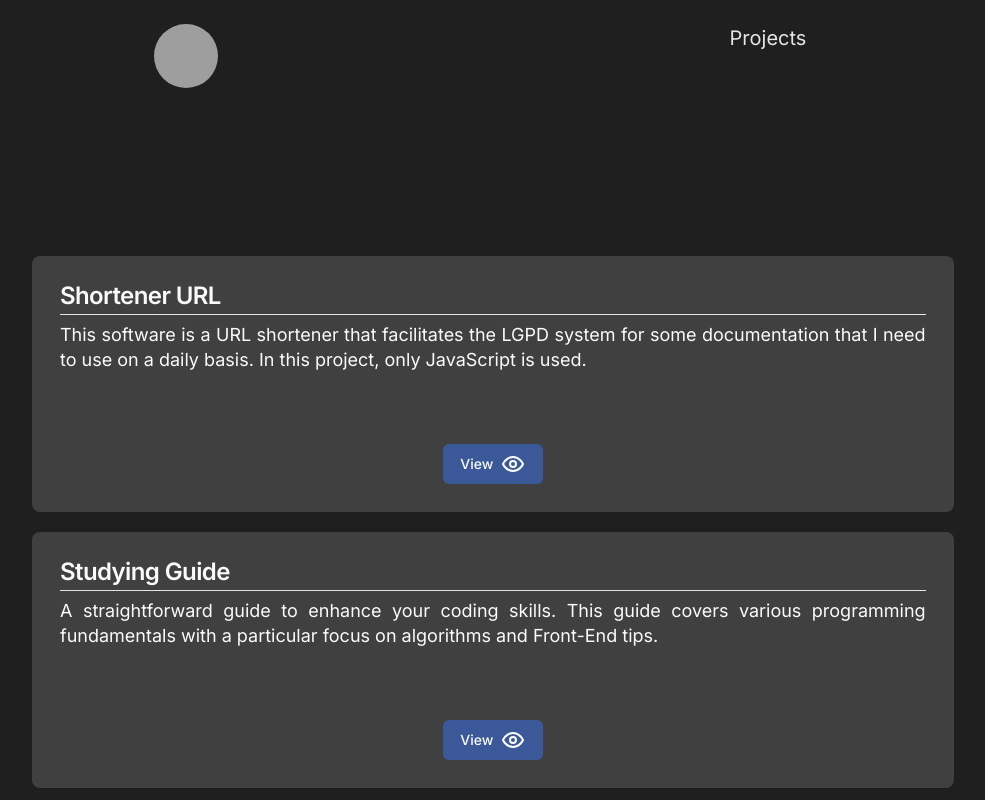
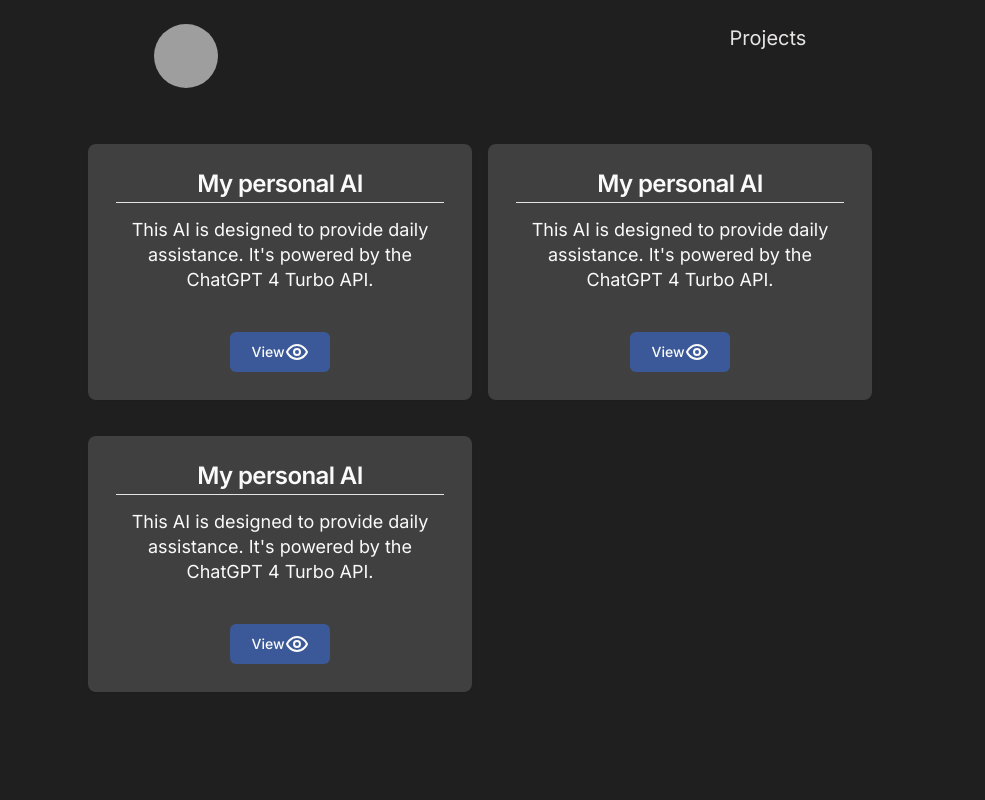
Before and after one commit to lrrrc/portfolio, a Next.js app: page /projects in a window 1280 px wide. Shown: the top 800 px of the page, without its empty margins (160-1145 px from the left). Built offline with nearby package versions, Linux system fonts and the light colour scheme; grey boxes are pictures that could not be loaded.

Commit message:
fix: css bugs

```diff
--- a/src/app/projects/page.tsx
+++ b/src/app/projects/page.tsx
@@ -6,22 +6,22 @@
     return (
         <main>
             <Header />
-            <div className="grid grid-cols-3 ml-[23rem] mr-[20rem] mt-36 max-2xl:ml-[15%] max-2xl:mr-0 max-2xl:grid-cols-1">
+            <div className="grid gap-4 grid-rows-2 mt-8 justify-center content-center grid-flow-col">
+               <ProjectCard
+                title="My personal AI"
+                content="This AI is designed to provide daily assistance. It's powered by the ChatGPT 4 Turbo API."
+                url="https://ai.leonardocardoso.dev"
+               />
                 <ProjectCard
-                    title="Shortener URL"
-                    content="This software is a URL shortener that facilitates the LGPD system for some documentation that I need to use on a daily basis. In this project, only JavaScript is used."
-                    url="https://github.com/leozvx/encurtador-tinyurl"
-                />
-                 <ProjectCard
-                    title="Studying Guide"
-                    content="A straightforward guide to enhance your coding skills. This guide covers various programming fundamentals with a particular focus on algorithms and Front-End tips."
-                    url="https://leozvx.github.io/study-pages"
-                />
-                  <ProjectCard
-                    title="scratchend"
-                    content="A new CLI tool to save time in your back-end setup. The function of the CLI is to create all your dependencies and the basic architecture, so you can start your project with all the best practices."
-                    url="https://github.com/scratchend/scratchend"
-                />
+                title="My personal AI"
+                content="This AI is designed to provide daily assistance. It's powered by the ChatGPT 4 Turbo API."
+                url="https://ai.leonardocardoso.dev"
+               />
+                <ProjectCard
+                title="My personal AI"
+                content="This AI is designed to provide daily assistance. It's powered by the ChatGPT 4 Turbo API."
+                url="https://ai.leonardocardoso.dev"
+               />
             </div>
         </main>
     )
--- a/src/components/ui/project-card.tsx
+++ b/src/components/ui/project-card.tsx
@@ -14,18 +14,18 @@
 export default function ProjectCard({ title , content, url } : IRequest) {
 
     return (
-        <Card className="grid grid-rows-[min-content_1fr_min-content] w-[20vw] min-h-[32vh] gap-2 flex-col p-1 mb-5  bg-neutral-700 border-none max-2xl:w-[72vw]">
+        <Card className="grid grid-rows-[min-content_1fr_min-content] w-[20vw] min-h-[32vh] gap-2 flex-col p-1 mb-5  bg-neutral-700 border-none max-2xl:w-[30vw] max-2xl:text-center">
             <CardHeader className="pb-0">
                 <CardTitle className="text-zinc-50">
                     {title}
                 </CardTitle>
                 <Separator />
             </CardHeader>
-            <CardContent className="w-full flex flex-col text-justify text-zinc-50 min-h-[5rem] text-lg leading-snug justify-start items-start relative">
+            <CardContent className="w-full flex flex-col text-justify text-zinc-50 min-h-[5rem] text-lg leading-snug justify-start items-start relative max-2xl:text-center max-2xl:justify-center max-2xl:items-center">
                 {content}
             </CardContent>
             <CardFooter className="flex justify-center">
-                <Link href={url} className="w-[100px] bg-metaColor-100 hover:bg-metaColor-200 text-zinc-50 gap-2 rounded-md flex p-2 justify-center items-center text-sm font-medium">
+                <Link href={url} className="w-[100px] bg-metaColor-100 hover:bg-metaColor-200 text-zinc-50 gap-2 rounded-md flex p-2 justify-center items-center text-sm font-medium max-2xl:gap-0">
                     View <Eye />
                 </Link>
             </CardFooter>
```
Also changed, not shown: 1 other file (tests, documents, lock files or other folders).
